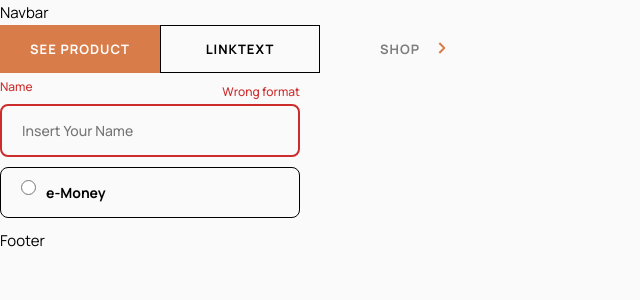
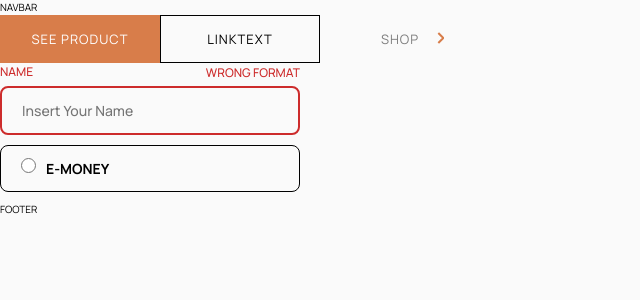
Before and after one commit to FaNi-Coding/audiophile, a Next.js app: page / in a window 1280 px wide. Shown: the top 300 px of the page, without its empty margins (0-640 px from the left). Built offline with nearby package versions, Linux system fonts and the light colour scheme.

Commit message:
HTML Top 62.5% font-size, all other to rem unit

```diff
--- a/styles/reset.css
+++ b/styles/reset.css
@@ -18,6 +18,10 @@
 ul[role="list"],
 ol[role="list"] {
   list-style: none;
+}
+
+html {
+  font-size: 62.5%;
 }
 
 /* Set core root defaults */
--- a/styles/theme.ts
+++ b/styles/theme.ts
@@ -32,8 +32,9 @@ export const theme = {
   },
 
   fonts: {
-    fontBold: "700",
-    fontNormal: "500",
+    bold: "700",
+    medium: "500",
+    regular: '400'
   },
 };
 
@@ -41,8 +42,8 @@ export const GlobalStyles = createGlobalStyle`
 
 body {
   background-color: ${({ theme }: any) => theme.colors.body};
-  font-size: 15px;
-  line-height: 25px;
+  position: relative;
+  text-transform: uppercase;
 }
 
 header {
@@ -56,68 +57,83 @@ footer {
 }
 
 section {
-  width: min(100%, 1220px);
-  padding: 0 165px;
+  width: min(100%, 1220rem);
+  padding: 0 165rem;
 }
 
 h1 {
-  font-size: 56px;
-  line-height: 58px;
-  letter-spacing: 2px;
-  text-transform: capitalize;
+  font-size: 5.6rem;
+  line-height: 5.8rem;
+  letter-spacing: .2rem;
+
+  ${({ theme }: any) => theme.fonts.bold};
 }
 
 h2 {
-  font-size: 40px;
-  line-height: 44px;
-  letter-spacing: 1.5px;
-  text-transform: capitalize;
+  font-size: 4rem;
+  line-height: 4.4rem;
+  letter-spacing: .15rem;
+
+  ${({ theme }: any) => theme.fonts.bold}
 }
 
 h3 {
-  font-size: 32px;
-  line-height: 36px;
-  letter-spacing: 1.15px;
-  text-transform: capitalize;
+  font-size: 3.2rem;
+  line-height: 3.6rem;
+  letter-spacing: .115rem;
+
+  ${({ theme }: any) => theme.fonts.bold};
 }
 
 h4 {
-  font-size: 28px;
-  line-height: 38px;
-  letter-spacing: 2px;
-  text-transform: capitalize;
+  font-size: 2.8rem;
+  line-height: 3.8rem;
+  letter-spacing: 2rem;
+
+  ${({ theme }: any) => theme.fonts.bold};
 }
 
 h5 {
-  font-size: 24px;
-  line-height: 33px;
-  letter-spacing: 1.7px;
-  text-transform: capitalize;
+  font-size: 2.4rem;
+  line-height: 3.3rem;
+  letter-spacing: 1.7rem;
+
+  ${({ theme }: any) => theme.fonts.regular};
 }
 
 h6 {
-  font-size: 18px;
-  line-height: 24px;
-  letter-spacing: 1.3px;
-  text-transform: capitalize;
+  font-size: 1.8rem;
+  line-height: 2.4rem;
+  letter-spacing: 1.3rem;
+
+  ${({ theme }: any) => theme.fonts.bold};
+}
+
+p{
+  font-size: 1.5rem;
+  line-height: 2.5rem;
+  ${({ theme }: any) => theme.fonts.medium};
+
+  &::first-letter {
+    text-transform: capitalize;
+  }
 }
 
 .overline {
-  font-size: 14px;
-  line-height: 19px;
-  letter-spacing: 10px;
-  text-transform: capitalize;
+  font-size: 1.4rem;
+  line-height: 1.9rem;
+  letter-spacing: 1rem;
+
 }
 
 .subTitle {
-  margin-top: 32px;
-  font-size: 13px;
-  line-height: 25px;
-  letter-spacing: 1px;
-  text-transform: capitalize;
+  margin-top: 3.2rem;
+  font-size: 1.3rem;
+  line-height: 2.5rem;
+  letter-spacing: .1rem;
 }
 
 .copyright {
-  font-size: 15px;
+  font-size: 1.5rem;
 }
 `;
```
